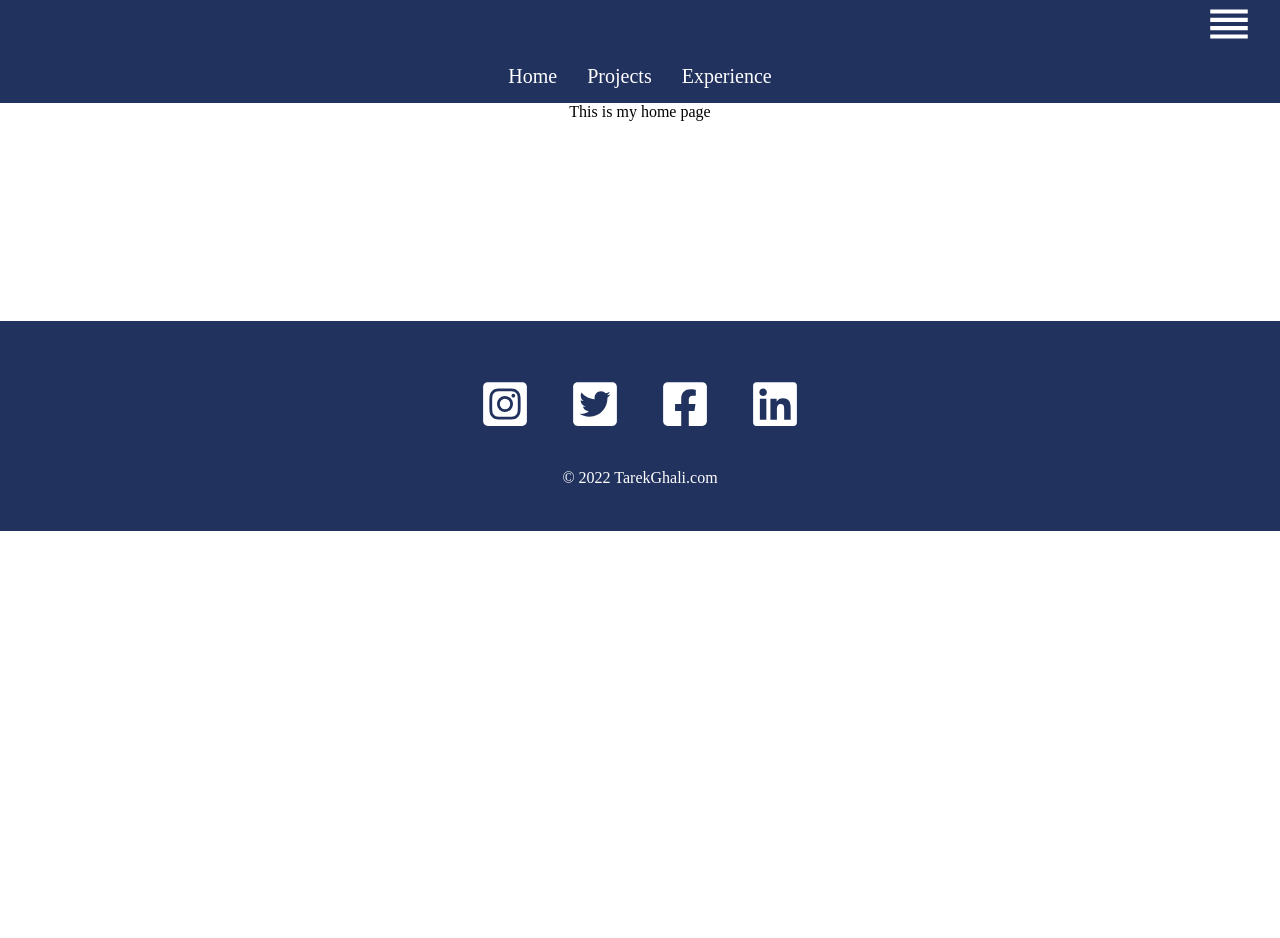
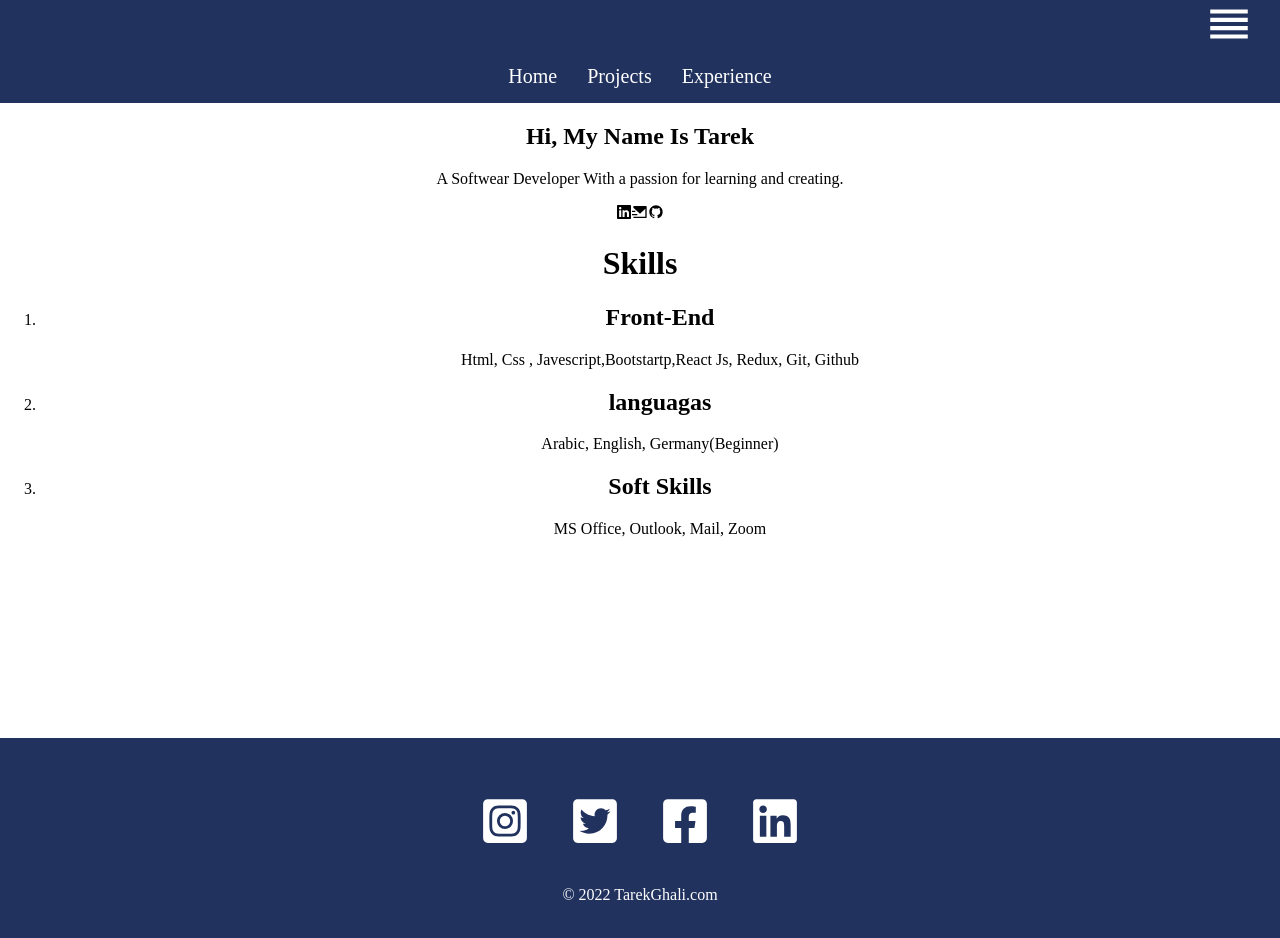
Before and after one commit to Tarek994/React-Portfolio, a React (Create React App) app in the folder react-portfolio/: page / in a window 1280 px wide. Shown: the top 938 px of the page. Before the commit the page ends 800 px from the top, so only its background shows below. Built offline with nearby package versions, Linux system fonts and the light colour scheme.

Commit message:
add info for about section

```diff
--- a/react-portfolio/src/Pages/Home/Home.js
+++ b/react-portfolio/src/Pages/Home/Home.js
@@ -1,11 +1,38 @@
 import "./Home.css"
-
-
+import { RiMailSendFill,RiGithubFill } from "react-icons/ri";
+import {FaLinkedin} from "react-icons/fa"
 
 
 const Home = () => {
   return (
-    <div>This is my home page</div>
+    <div className="home">
+      <div className="about">
+        <h2>Hi, My Name Is Tarek</h2>
+        <div className="prompt">
+        <p> A Softwear Developer With a passion for learning and creating.</p>
+        <FaLinkedin/>
+        <RiMailSendFill/>
+        <RiGithubFill/>
+        </div>
+      </div>
+      <div className="Skills">
+        <h1> Skills</h1>
+        <ol className="list">
+          <li className="item">
+            <h2 className="">Front-End </h2>
+            <span>Html, Css , Javescript,Bootstartp,React Js, Redux, Git, Github </span>
+          </li>
+          <li className="item">
+            <h2 className="">languagas </h2>
+            <span>Arabic, English, Germany(Beginner) </span>
+          </li>
+          <li className="item">
+            <h2 className="">Soft Skills</h2>
+            <span> MS Office, Outlook, Mail, Zoom</span>
+          </li>
+        </ol>
+      </div>
+    </div>
   )
 }
 
```
